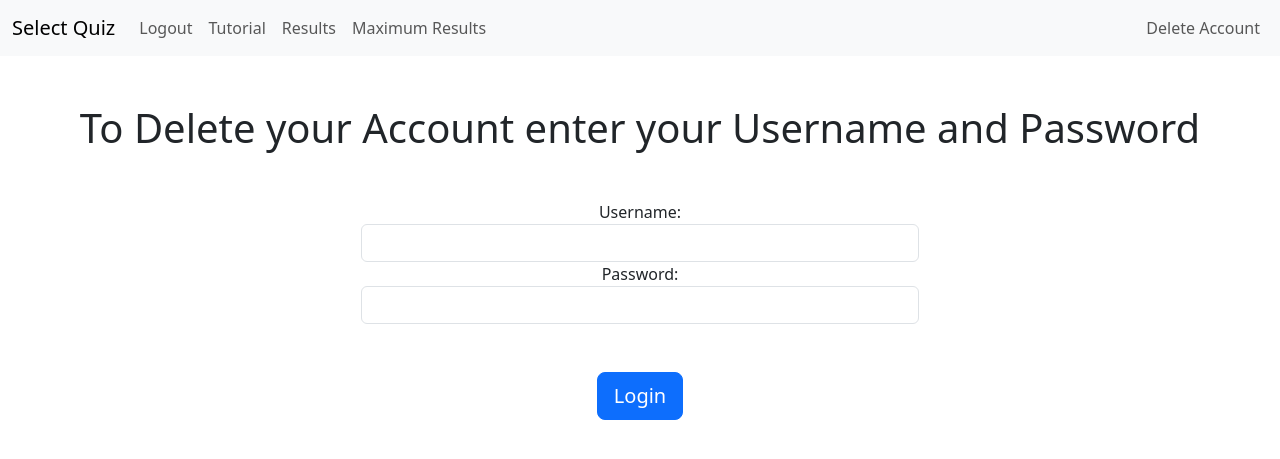
After one commit to frhn13/MathsQuizProject, a Flask app: page /delete-account in a window 1280 px wide. The commit adds this page. Shown: the top 459 px of the page. Run offline with Flask 3, Linux system fonts and the light colour scheme; a user stored in the database is signed in.

Commit message:
Now known which questions need calculators and you can delete your account

```diff
--- a/quiz/QuizCode/calculus_generation.py
+++ b/quiz/QuizCode/calculus_generation.py
@@ -7,6 +7,7 @@ def calculus_questions_generation(entered_difficulty : int, question_types : lis
     while True:
         question_type_chosen = random.choice(question_types)
         question_topic_chosen = random.choice(["differentiation", "integration"])
+        calculator_needed = False
         x = symbols("x")
         match question_topic_chosen:
             case "differentiation":
@@ -27,6 +28,8 @@ def calculus_questions_generation(entered_difficulty : int, question_types : lis
                     ["basic_integration", "definite_integrals", "finding_area", "finding_complex_area"])
                 question, answer, difficulty_factors, is_valid = integration_questions(question_subtopic_chosen, difficulty_factors)
                 if is_valid:
+                    if question_subtopic_chosen in ("definite_integrals", "finding_area", "finding_complex_area"):
+                        calculator_needed = True
                     difficulty_factors["question_type"][0] = 10
                     difficulty_factors["answers_similarity"][0] = 9
                     difficulty_weighting, final_difficulty = calculate_difficulty(difficulty_factors)
@@ -35,7 +38,7 @@ def calculus_questions_generation(entered_difficulty : int, question_types : lis
                         print(difficulty_weighting)
                         break
     answer = str(answer)
-    return question, answer, difficulty_weighting
+    return question, answer, difficulty_weighting, calculator_needed
 
 
 def differentiation_questions(question_subtopic_chosen : str, difficulty_factors : dict):
--- a/quiz/QuizCode/circles_generation.py
+++ b/quiz/QuizCode/circles_generation.py
@@ -5,6 +5,7 @@ from .helper_functions import answer_generation, answer_generation_decimals, cal
 
 def circles_question_generation(entered_difficulty: int, question_types: list, difficulty_factors: dict):
     while True:
+        calculator_needed = True
         question_topic_chosen = random.choice(["area", "circumference", "sector", "arc", "area_of_shaded_area"])
         question_type_chosen = random.choice(question_types)
         question = ""
@@ -122,7 +123,7 @@ def circles_question_generation(entered_difficulty: int, question_types: list, d
         case _:
             pass
 
-    return question, answer, difficulty_weighting, circle_image_values
+    return question, answer, difficulty_weighting, circle_image_values, calculator_needed
 
 difficulty_factors = {
         "maths_topic": [0, 0.2],  # Topic being tested
--- a/quiz/QuizCode/equations_generation.py
+++ b/quiz/QuizCode/equations_generation.py
@@ -12,6 +12,7 @@ def equations_question_generation(entered_difficulty: int, question_types: list,
     answers = []
     multiple_answers = "No"
     while True:
+        calculator_needed = False
         equation_type = random.choice(["linear", "whole_quadratic", "floating_quadratic", "linear_simultaneous"])
         question_type_chosen = random.choice(question_types)
         question_type_chosen = "free_text"
@@ -38,6 +39,7 @@ def equations_question_generation(entered_difficulty: int, question_types: list,
                     answer = [round(float(final_answer[0]), 2), round(float(final_answer[1]), 2)]
                     multiple_answers = "TwoSame"
                 case "floating_quadratic":
+                    calculator_needed = True
                     question = f"{equation} \t Find both values of x to 2 decimal places."
                     answer = [round(float(final_answer[0]), 2), round(float(final_answer[1]), 2)]
                     multiple_answers = "TwoSame"
@@ -66,7 +68,7 @@ def equations_question_generation(entered_difficulty: int, question_types: list,
         case _:
             pass
 
-    return question, answer, difficulty_weighting, multiple_answers
+    return question, answer, difficulty_weighting, multiple_answers, calculator_needed
 
 def generate_equation(equation_type : str, difficulty_factors : dict):
     x = symbols("x")
--- a/quiz/QuizCode/triangles_generation.py
+++ b/quiz/QuizCode/triangles_generation.py
@@ -9,6 +9,7 @@ def triangles_question_generation(entered_difficulty: int, question_types: list,
     question = ""
     drawing_failed = False
     while True:
+        calculator_needed = False
         question_type_chosen = random.choice(question_types)
         question_topic_chosen = random.choice(["simple_area_perimeter", "simple_angles", "pythagoras", "trigonometry", "sine_cosine_area"])
         question_subtopic = ""
@@ -58,6 +59,7 @@ def triangles_question_generation(entered_difficulty: int, question_types: list,
                     difficulty_factors["difficulty_of_values"][0] += 1
                     difficulty_factors["difficulty_of_answer"][0] += 1
             case "trigonometry":
+                calculator_needed = True
                 difficulty_factors["maths_topic"][0] = 5
                 difficulty_factors["difficulty_of_values"][0] = 4
                 difficulty_factors["depth_of_knowledge"][0] = 6
@@ -71,6 +73,7 @@ def triangles_question_generation(entered_difficulty: int, question_types: list,
                 question = "What is x? Answer to the nearest whole number."
                 answer = angle_a if question_subtopic == "missing_angle" else length_c
             case "sine_cosine_area":
+                calculator_needed = True
                 difficulty_factors["maths_topic"][0] = 6
                 difficulty_factors["difficulty_of_values"][0] = 6
                 difficulty_factors["depth_of_knowledge"][0] = 6
@@ -140,7 +143,7 @@ def triangles_question_generation(entered_difficulty: int, question_types: list,
         case _:
             pass
 
-    return question, answer, difficulty_weighting, image_values
+    return question, answer, difficulty_weighting, image_values, calculator_needed
 
 def generate_triangle():
     while True:
--- a/quiz/templates/base.html
+++ b/quiz/templates/base.html
@@ -12,7 +12,7 @@
   <body>
       <nav class="navbar navbar-expand-lg bg-body-tertiary">
       <div class="container-fluid">
-        <a class="navbar-brand" href="{{url_for('quiz_selection')}}">Home</a>
+        <a class="navbar-brand" href="{{url_for('quiz_selection')}}">Select Quiz</a>
         <button class="navbar-toggler" type="button" data-bs-toggle="collapse" data-bs-target="#navbarNav" aria-controls="navbarNav" aria-expanded="false" aria-label="Toggle navigation">
           <span class="navbar-toggler-icon"></span>
         </button>
@@ -30,7 +30,7 @@
                   <a class="nav-link" href="{{url_for('logout_page')}}">Logout</a>
                 </li>
                 <li class="nav-item">
-                  <a class="nav-link" href="#">Delete Account</a>
+                  <a class="nav-link" href="{{url_for('quiz_selection')}}">Tutorial</a>
                 </li>
                 <li class="nav-item">
                   <a class="nav-link" href="{{url_for('view_results')}}">Results</a>
@@ -40,6 +40,13 @@
                 </li>
               {% endif %}
           </ul>
+            {% if not current_user.is_anonymous %}
+                <ul class="navbar-nav ms-auto">
+                    <li class="nav-item">
+                      <a class="nav-link" href="{{url_for('delete_account_page')}}">Delete Account</a>
+                    </li>
+                </ul>
+            {% endif %}
         </div>
       </div>
     </nav>
--- /dev/null
+++ b/quiz/templates/delete_account.html
@@ -0,0 +1,21 @@
+{% extends "base.html" %}
+{% block title %}Login{% endblock %}
+
+{% block content %}
+<div class="text-center mt-5">
+   <h1>To Delete your Account enter your Username and Password</h1>
+   {% if form %}
+      <div class="container mt-5">
+         <form method="POST" class="form-register mx-auto w-50">
+            {{ form.csrf_token() }}
+            {{ form.username.label() }}
+            {{ form.username(class="form-control") }}
+            {{ form.password.label() }}
+            {{ form.password(class="form-control") }}
+
+            {{ form.submit(class="btn btn-primary btn-lg mt-5") }}
+         </form>
+      </div>
+   {% endif %}
+</div>
+{% endblock %}
--- a/quiz/templates/view_max_results.html
+++ b/quiz/templates/view_max_results.html
@@ -3,7 +3,7 @@
 
 {% block content %}
 <div class="text-center mt-5">
-   <h1>Results Page</h1>
+   <h1>Highest Results Page</h1>
     {% if form %}
     <form method="POST" class="form-register mx-auto w-50 mt-5">
         {{ form.csrf_token() }}
--- a/quiz/views.py
+++ b/quiz/views.py
@@ -46,6 +46,7 @@ def register_page():
 
         return render_template("register.html", form=form)
     else:
+        flash("This page cannot be accessed if you are logged in.", category="warning")
         return redirect(url_for("quiz_selection"))
 
 @app.route("/logout")
@@ -70,6 +71,7 @@ def login_page():
                 return redirect(url_for("login_page"))
         return render_template("login.html", form=form)
     else:
+        flash("This page cannot be accessed if you are logged in.", category="warning")
         return redirect(url_for("quiz_selection"))
 
 @app.route("/remove")
@@ -107,6 +109,7 @@ def quiz_selection():
     session.pop("final_answer", None)
     session.pop("final_difficulty_weighting", None)
     session.pop("multiple_answers", None)
+    session.pop("calculator_needed", None)
     session.pop("current_topic", None)
     session.pop("current_difficulty", None)
     session.pop("difficulty_range", None)
@@ -443,14 +446,15 @@ def quiz_page():
         form = AnswerForm()
         difficulty_boundary = 30
         if "final_answer" not in session:
-            topic, question, answer, difficulty_weighting, multiple_answers, image_values, graph_values, circle_image_values \
-                = question_topic_selection(session.get("topic_selection"), int(session.get("current_difficulty")),
+            topic, question, answer, difficulty_weighting, multiple_answers, image_values, graph_values, circle_image_values, \
+                calculator_needed = question_topic_selection(session.get("topic_selection"), int(session.get("current_difficulty")),
     ["free_text", "multiple-choice", "true/false"])
             session["current_topic"] = topic
             session["final_answer"] = answer
             session["final_question"] = question
             session["final_difficulty_weighting"] = difficulty_weighting
             session["multiple_answers"] = multiple_answers
+            session["calculator_needed"] = calculator_needed
             if image_values is not None:
                 session["image_values"] = image_values
                 session["image_added"] = True
@@ -717,10 +721,11 @@ def quiz_page():
         image_added = session.get("image_added")
         graph_added = session.get("graph_added")
         circle_image_added = session.get("circle_image_added")
+        calculator_needed = session.get("calculator_needed")
         return render_template("quiz.html", form=form, final_question=final_question,
                                current_difficulty=current_difficulty, score=score, question_number=question_number,
                                multiple_answers=multiple_answers, image_added=image_added, graph_added=graph_added,
-                               circle_image_added=circle_image_added)
+                               circle_image_added=circle_image_added, calculator_needed=calculator_needed)
 
 @app.route("/get-results-graph")
 @login_required
@@ -943,3 +948,23 @@ def view_max_results():
         session["difficulty"] = form.difficulty_chosen.data
 
     return render_template("view_max_results.html", form=form, form_is_submitted=form_is_submitted)
+
+@app.route("/delete-account", methods=["GET", "POST"])
+@login_required
+def delete_account_page():
+    form = LoginForm()
+    if form.validate_on_submit():
+        user_to_delete = User.query.filter_by(username=form.username.data).first()
+        if user_to_delete and user_to_delete.username == current_user.username and bcrypt.checkpw(form.password.data.encode("utf-8"), user_to_delete.password):
+            logout_user()
+            question_difficulties_to_delete = QuestionDifficulties.query.filter_by(user_id=user_to_delete.id).first()
+            question_topics_to_delete = QuestionTopics.query.filter_by(user_id=user_to_delete.id).first()
+            db.session.delete(question_difficulties_to_delete)
+            db.session.delete(question_topics_to_delete)
+            db.session.delete(user_to_delete)
+            db.session.commit()
+            flash("Account deletion successful.", category="success")
+            return redirect(url_for("register_page"))
+        else:
+            flash("The username or password entered does not match the details of the currently logged-in user.", category="danger")
+    return render_template("delete_account.html", form=form)
```
Also changed, not shown: quiz/QuizCode/topic_manager.py (+7 -5 lines), quiz/templates/quiz.html (+9 -1 lines).
